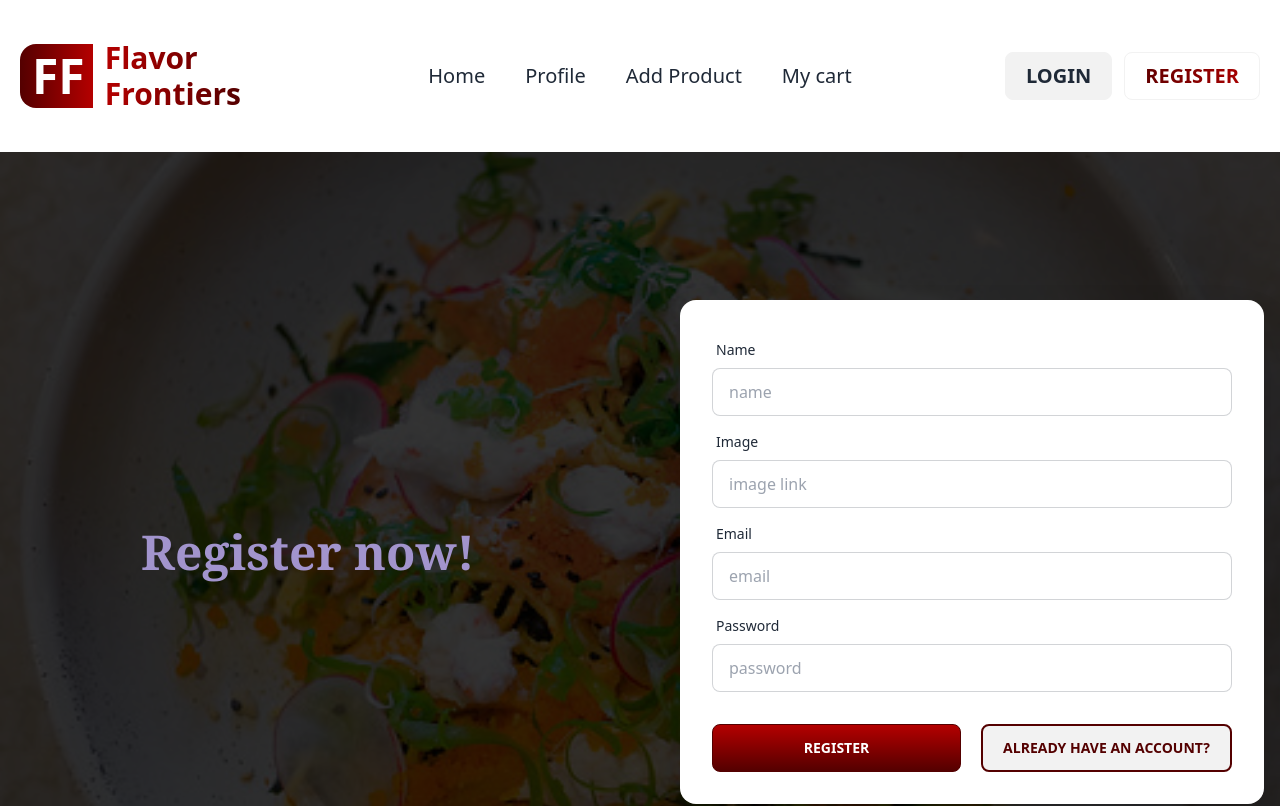
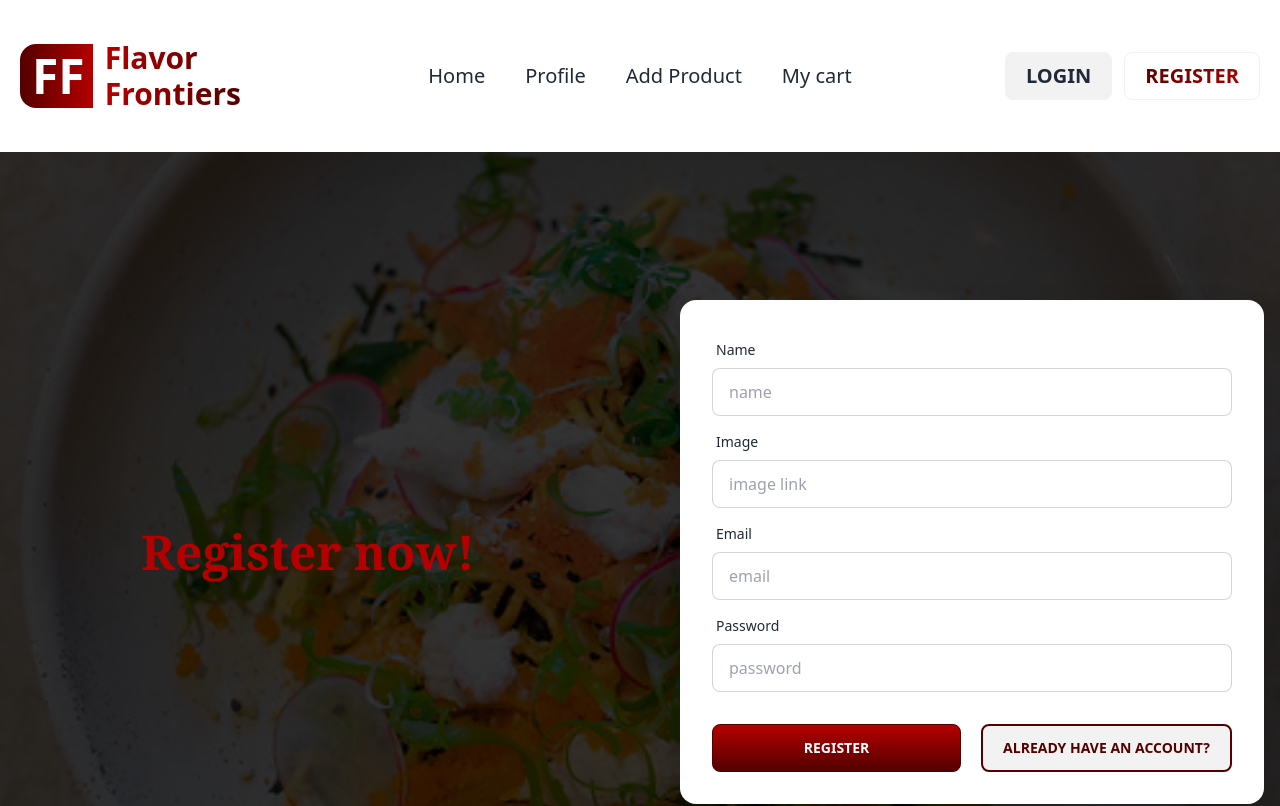
Before and after one commit to momo2396/FlavorFrontiers-clientSide, a React (Vite) app: page /register in a window 1280 px wide. Shown: the top 806 px of the page. Built offline with nearby package versions, Linux system fonts and the light colour scheme; no server answers.

Commit message:
register page added

```diff
--- a/src/components/Register/Register.jsx
+++ b/src/components/Register/Register.jsx
@@ -60,7 +60,7 @@ const Register = () => {
       <div className="hero min-h-screen bg-black text-white bg-opacity-80">
         <div className="gap-20 hero-content flex-col lg:flex-row w-full h-full">
           <div className="flex justify-center items-center w-full lg:w-1/2  text-center lg:text-left">
-            <h1 className="text-5xl font-bold text-[#a294cd] font-serif">
+            <h1 className="text-5xl font-bold text-[#b40000] font-serif">
               Register now!
             </h1>
           </div>
```
